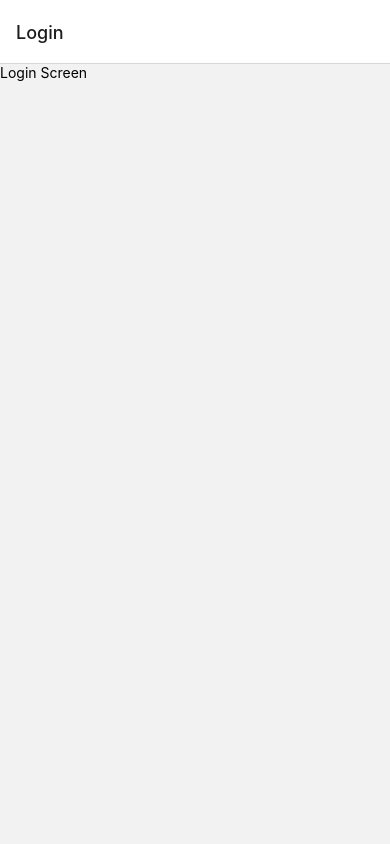
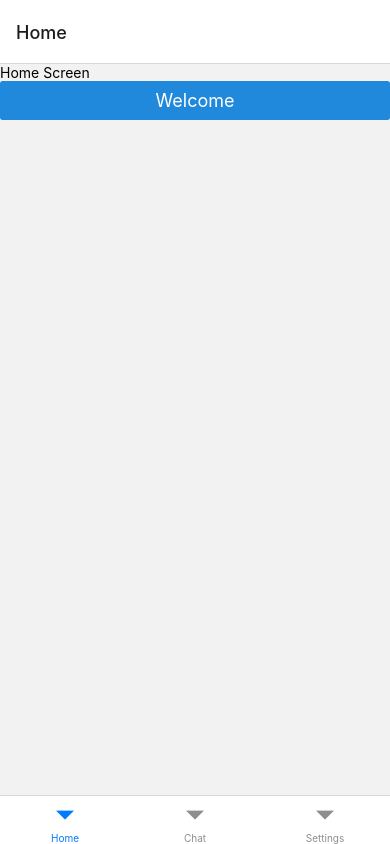
Before and after one commit to carsondcheung/bingsiu, a React Native app: screen /Home in a window 390 px wide. Before the commit this address had no page. Built offline with nearby package versions, Linux system fonts and the light colour scheme.

Commit message:
feat: react native elements ui components with starter button

```diff
--- a/package.json
+++ b/package.json
@@ -13,10 +13,13 @@
     "@react-navigation/bottom-tabs": "^6.5.4",
     "@react-navigation/native": "^6.1.3",
     "@react-navigation/native-stack": "^6.9.9",
+    "@rneui/base": "^4.0.0-rc.7",
+    "@rneui/themed": "^4.0.0-rc.7",
     "react": "18.2.0",
     "react-native": "0.71.2",
     "react-native-safe-area-context": "^4.5.0",
-    "react-native-screens": "^3.19.0"
+    "react-native-screens": "^3.19.0",
+    "react-native-vector-icons": "^9.2.0"
   },
   "devDependencies": {
     "@babel/core": "^7.20.0",
--- a/src/App.tsx
+++ b/src/App.tsx
@@ -11,7 +11,7 @@ import SettingsScreen from './screens/settings/SettingsScreen';
 const AuthStack = createNativeStackNavigator();
 const AppTab = createBottomTabNavigator();
 
-const isUserAuthenticated = false;
+const isUserAuthenticated = true;
 export default function App(): JSX.Element {
   return (
     <NavigationContainer>
--- a/src/screens/home/HomeScreen.tsx
+++ b/src/screens/home/HomeScreen.tsx
@@ -1,6 +1,12 @@
+import {Button} from '@rneui/base';
 import React from 'react';
-import {Text} from 'react-native';
+import {Text, View} from 'react-native';
 
 export default function HomeScreen(): JSX.Element {
-  return <Text>Home Screen</Text>;
+  return (
+    <View>
+      <Text>Home Screen</Text>
+      <Button title="Welcome" />
+    </View>
+  );
 }
```
Also changed, not shown: 2 other files (tests, documents, lock files or other folders).
